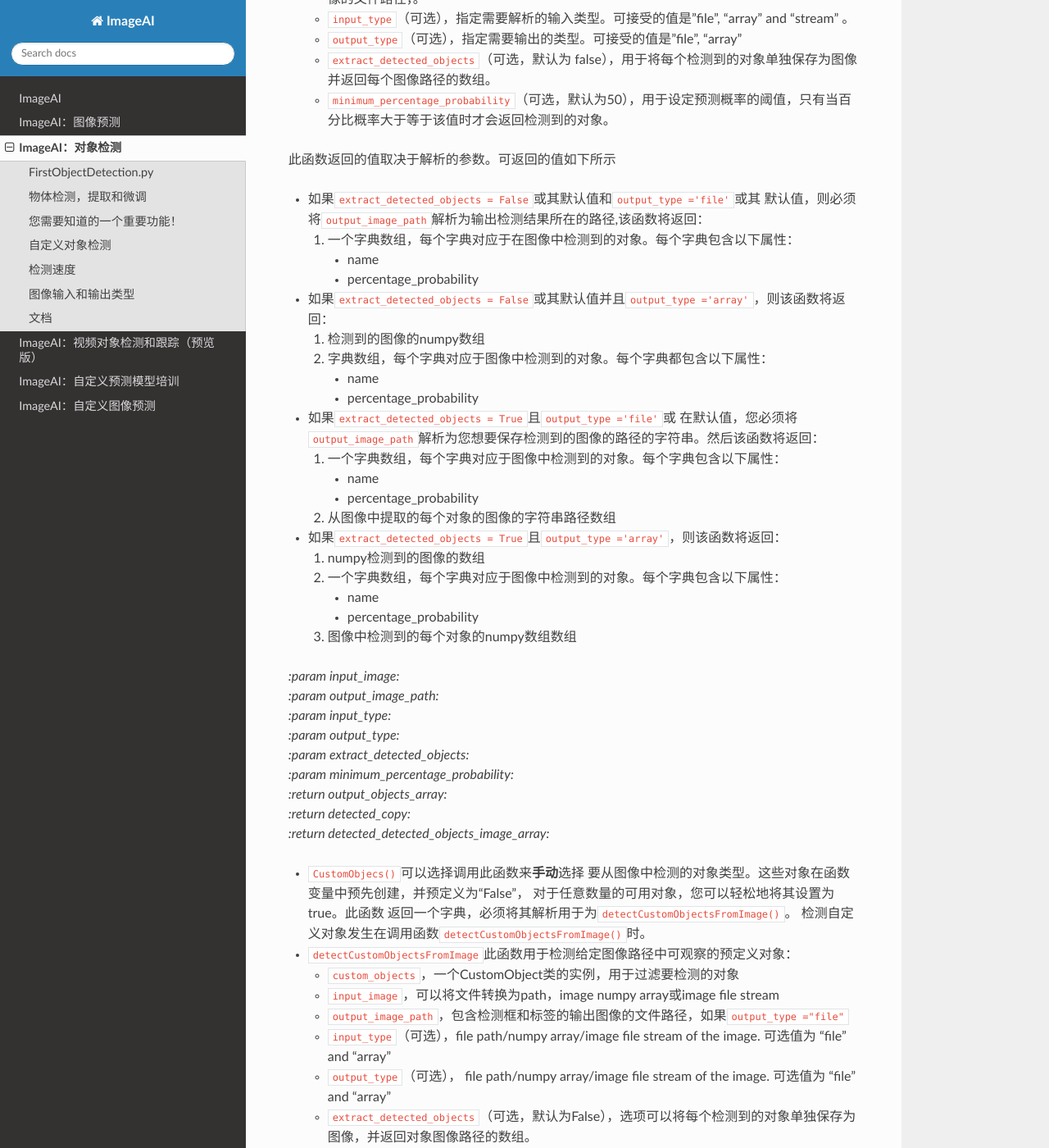
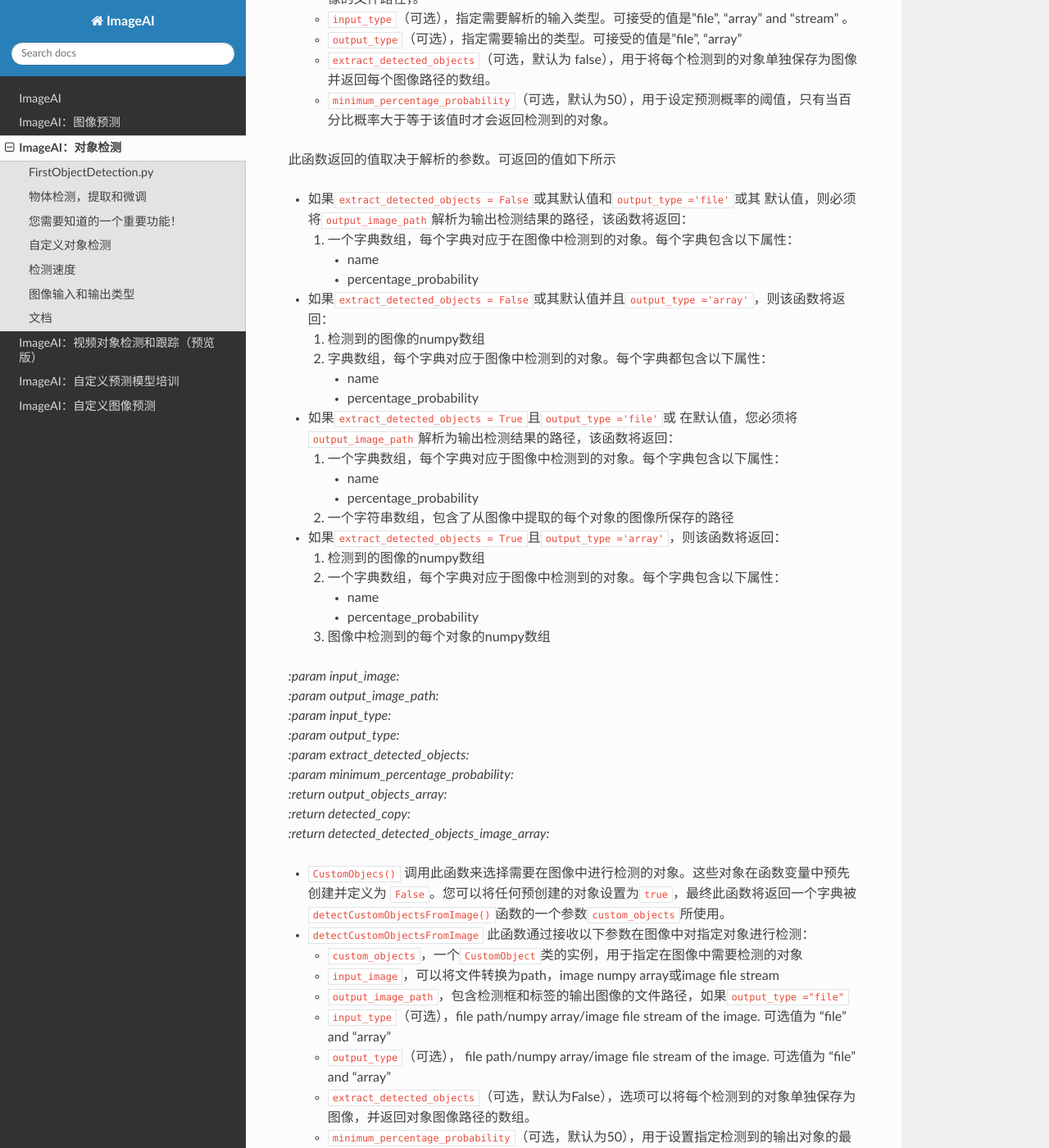
Before and after one commit to kangvcar/ImageAI_docs, a Sphinx documentation site: the page built from source/ImageAI_Object_Detection.md, in a window 1280 px wide and 1400 px high, scrolled down 12308 px. Shown: the whole window at 82% size. Built offline with Sphinx 7.4.7 and the Read the Docs theme 2.0.0, drawn with Linux system fonts in a browser that asks for light colours.

Commit message:
modify imageai_object_detection

```diff
--- a/source/ImageAI_Object_Detection.md
+++ b/source/ImageAI_Object_Detection.md
@@ -293,18 +293,18 @@
         + percentage_probability
 
 - 如果`extract_detected_objects = True`且`output_type ='file'`或
-在默认值，您必须将`output_image_path`解析为您想要保存检测到的图像的路径的字符串。然后该函数将返回：
+在默认值，您必须将`output_image_path`解析为输出检测结果的路径，该函数将返回：
     1. 一个字典数组，每个字典对应于图像中检测到的对象。每个字典包含以下属性：
         + name
         + percentage_probability
-    2. 从图像中提取的每个对象的图像的字符串路径数组
+    2. 一个字符串数组，包含了从图像中提取的每个对象的图像所保存的路径
 
 - 如果`extract_detected_objects = True`且`output_type ='array'`，则该函数将返回：
-    1. numpy检测到的图像的数组
+    1. 检测到的图像的numpy数组
     2. 一个字典数组，每个字典对应于图像中检测到的对象。每个字典包含以下属性：
         + name
         + percentage_probability
-    3. 图像中检测到的每个对象的numpy数组数组
+    3. 图像中检测到的每个对象的numpy数组
 
 _:param input_image:_<br/>
 _:param output_image_path:_<br/>
@@ -316,14 +316,10 @@
 _:return detected_copy:_<br/>
 _:return detected_detected_objects_image_array:_<br/>
 
-- `CustomObjecs()`可以选择调用此函数来**手动**选择
-要从图像中检测的对象类型。这些对象在函数变量中预先创建，并预定义为“False”，
-对于任意数量的可用对象，您可以轻松地将其设置为true。此函数
-返回一个字典，必须将其解析用于为`detectCustomObjectsFromImage()`。
-检测自定义对象发生在调用函数`detectCustomObjectsFromImage()`时。
+- `CustomObjecs()` 调用此函数来选择需要在图像中进行检测的对象。这些对象在函数变量中预先创建并定义为 `False`。您可以将任何预创建的对象设置为`true`，最终此函数将返回一个字典被`detectCustomObjectsFromImage()`函数的一个参数`custom_objects`所使用。
 
-- `detectCustomObjectsFromImage`此函数用于检测给定图像路径中可观察的预定义对象：
-    - `custom_objects`，一个CustomObject类的实例，用于过滤要检测的对象
+- `detectCustomObjectsFromImage` 此函数通过接收以下参数在图像中对指定对象进行检测：
+    - `custom_objects`，一个`CustomObject`类的实例，用于指定在图像中需要检测的对象
     - `input_image`，可以将文件转换为path，image numpy array或image file stream
     - `output_image_path`，包含检测框和标签的输出图像的文件路径，如果`output_type ="file"`
     - `input_type`（可选），file path/numpy array/image file stream of the image. 可选值为 "file" and "array"
```
Also changed, not shown: other parts of source/ImageAI_Object_Detection.md (+3 -3 lines), source/ImageAI_Image_Prediction.md (+1 -1 lines).
